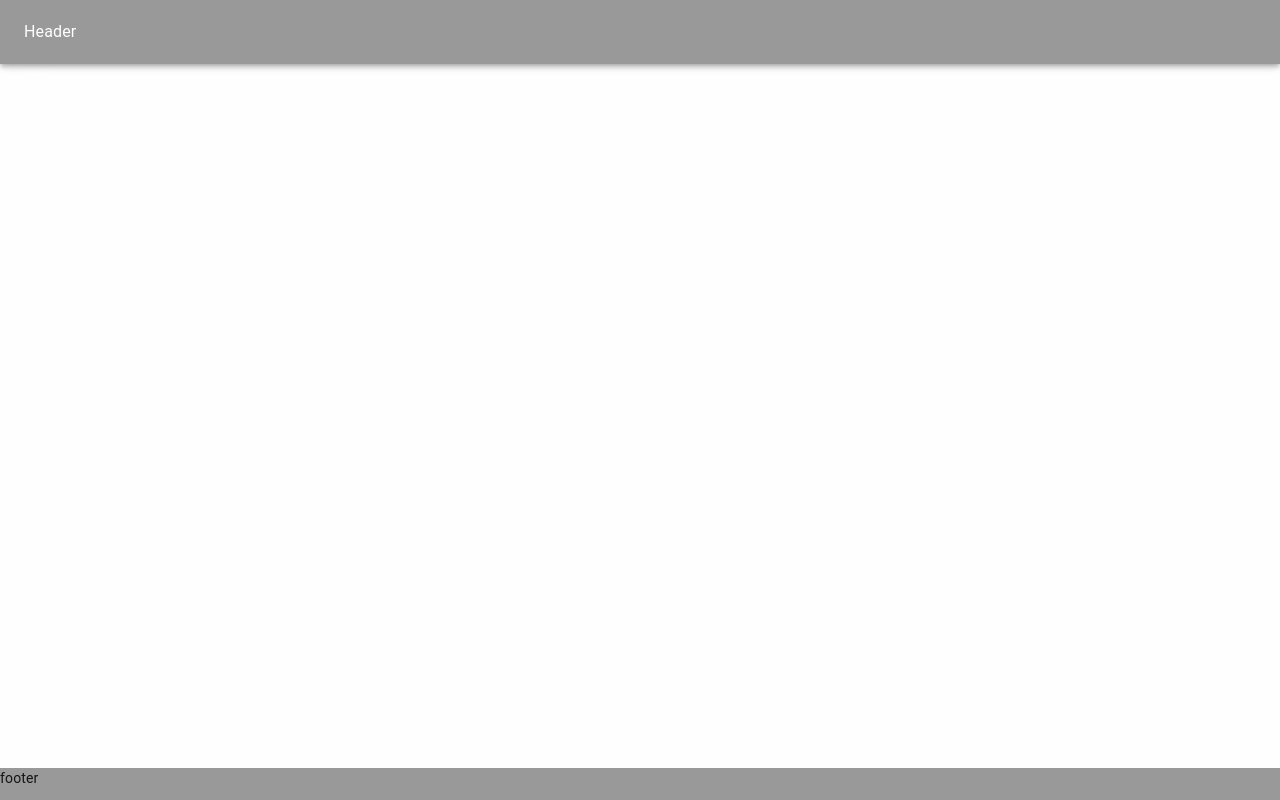
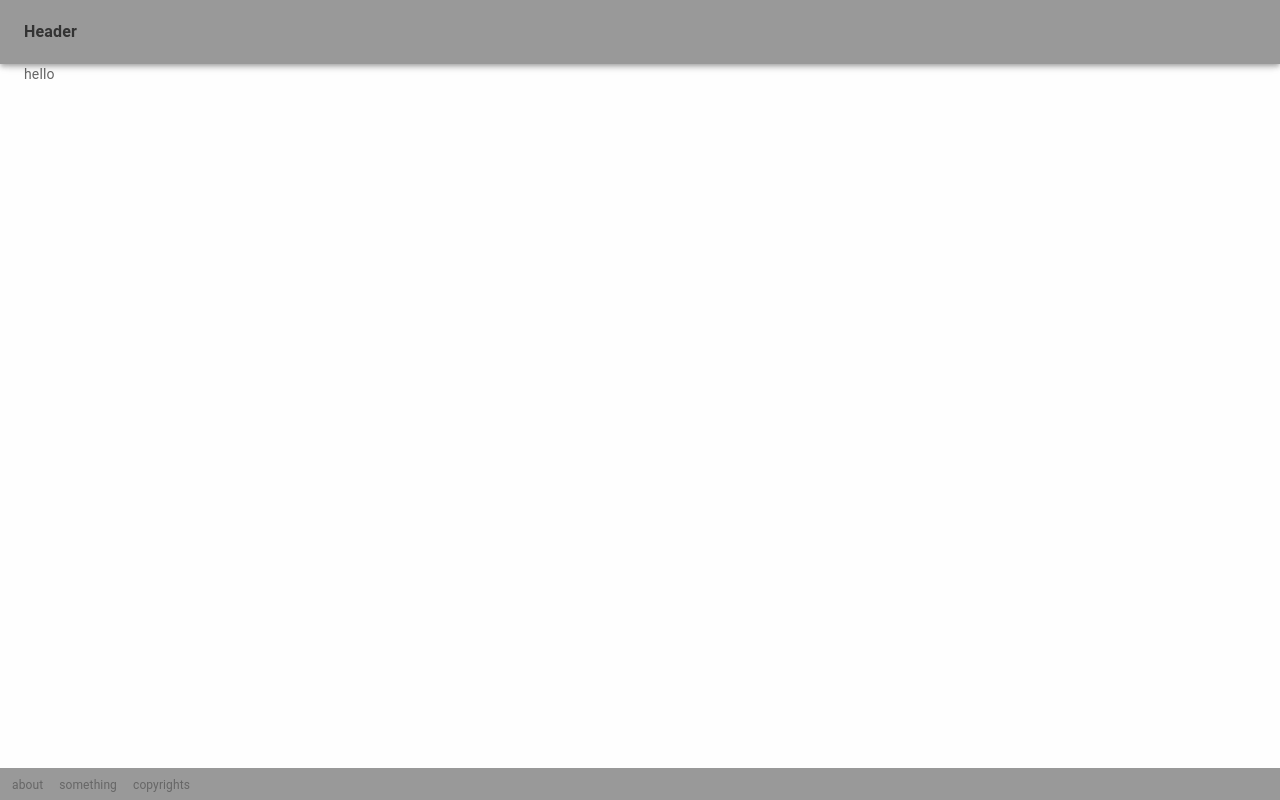
Before and after one commit to milligramme/react-app-dashboard, a React (Create React App) app: page / in a window 1280 px wide. Built offline with nearby package versions, Linux system fonts and the light colour scheme.

Commit message:
add Footer and update with Header

```diff
--- /dev/null
+++ b/src/components/organisms/Footer/classes.module.css
@@ -0,0 +1,16 @@
+.LayoutFooter {
+  height: 32px;
+  background-color: #999;
+  padding: 8px 12px;
+  display: flex;
+}
+
+.Link {
+  text-decoration: unset;
+}
+
+.TypographyFooter.TypographyFooter {
+  font-size: 12px;
+  color: #666;
+  margin-right: 16px;
+}
--- /dev/null
+++ b/src/components/organisms/Footer/index.tsx
@@ -0,0 +1,18 @@
+import React from "react";
+import { NavLink } from "react-router-dom";
+
+import { Typography } from "@material-ui/core";
+
+import classes from "./classes.module.css";
+
+const Footer: React.FunctionComponent = () => (
+  <div className={classes.LayoutFooter}>
+    <NavLink to="/about" className={classes.Link}>
+      <Typography classes={{ root: classes.TypographyFooter }}>about</Typography>
+    </NavLink>
+    <Typography classes={{ root: classes.TypographyFooter }}>something</Typography>
+    <Typography classes={{ root: classes.TypographyFooter }}>copyrights</Typography>
+  </div>
+);
+
+export default Footer;
--- a/src/components/organisms/Header/classes.module.css
+++ b/src/components/organisms/Header/classes.module.css
@@ -1,8 +1,14 @@
 .LayoutHeader.LayoutHeader {
   height: 64px;
   background-color: #999;
+  color: #ccc;
+}
+
+.TypographyHeader.TypographyHeader {
+  color: #333;
+  font-weight: bold;
 }
 
 .Link {
-  all: unset;
+  text-decoration: unset;
 }
--- a/src/components/organisms/Header/index.tsx
+++ b/src/components/organisms/Header/index.tsx
@@ -1,5 +1,5 @@
 import React from "react";
-import { Link } from "react-router-dom";
+import { NavLink } from "react-router-dom";
 
 import {
   AppBar,
@@ -12,9 +12,9 @@ import classes from "./classes.module.css";
 const Header: React.FunctionComponent = () => (
   <AppBar className={classes.LayoutHeader}>
     <Toolbar>
-      <Link to="/" className={classes.Link}>
-        <Typography>Header</Typography>
-      </Link>
+      <NavLink to="/" className={classes.Link}>
+        <Typography classes={{ root: classes.TypographyHeader }}>Header</Typography>
+      </NavLink>
     </Toolbar>
   </AppBar>
 );
--- a/src/components/templates/MainTemplate/classes.module.css
+++ b/src/components/templates/MainTemplate/classes.module.css
@@ -8,11 +8,6 @@
 .LayoutContainer {
   margin-top: 64px;
   background-color: #fefefe;
-  color: #fff;
+  color: #666;
   min-height: calc(100vh - 96px);
 }
-
-.LayoutFooter {
-  height: 32px;
-  background-color: #999;
-}
--- a/src/components/templates/MainTemplate/index.tsx
+++ b/src/components/templates/MainTemplate/index.tsx
@@ -3,6 +3,7 @@ import React from "react";
 import { Container } from "@material-ui/core";
 
 import Header from "../../organisms/Header";
+import Footer from "../../organisms/Footer";
 import classes from "./classes.module.css";
 
 const MainTemplate: React.FunctionComponent = ({ children }) => (
@@ -11,9 +12,7 @@ const MainTemplate: React.FunctionComponent = ({ children }) => (
     <Container fixed={true} maxWidth="lg" className={classes.LayoutContainer}>
       {children}
     </Container>
-    <footer className={classes.LayoutFooter}>
-      footer
-    </footer>
+    <Footer />
   </div>
 );
 
```
